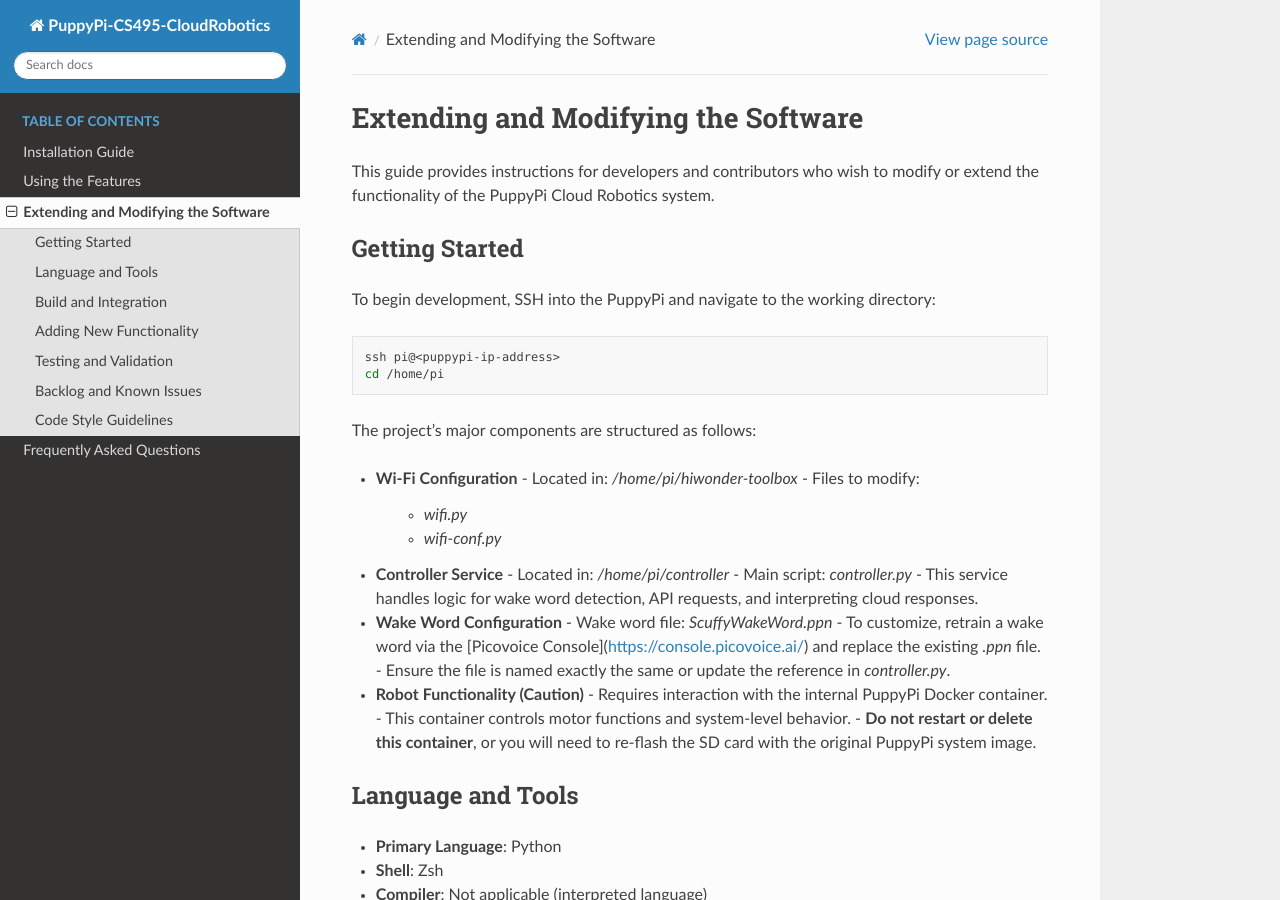
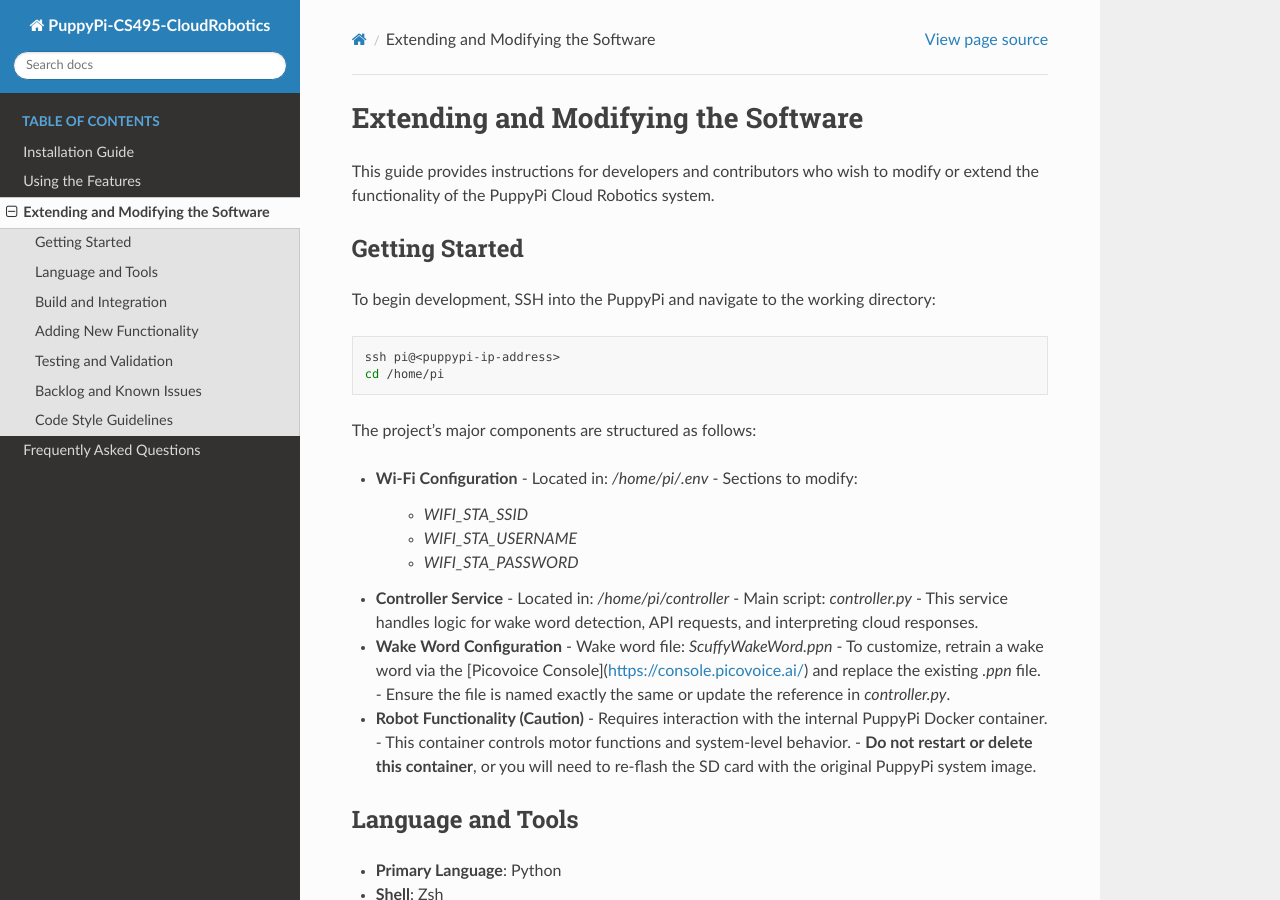
Before and after one commit to CS-495-Cloud-Robotics-Team/PuppyPi, a Sphinx documentation site: the page built from docs/extend.rst, in a window 1280 px wide and 900 px high. Built offline with Sphinx 7.4.7 and the Read the Docs theme 3.1.0, drawn with Linux system fonts in a browser that asks for light colours; pages that are not in the unit, such as notebooks, are missing from menus.

Commit message:
Updates extend.rst

```diff
--- a/docs/extend.rst
+++ b/docs/extend.rst
@@ -16,10 +16,11 @@ To begin development, SSH into the PuppyPi and navigate to the working directory
 The project’s major components are structured as follows:
 
 - **Wi-Fi Configuration**
-  - Located in: `/home/pi/hiwonder-toolbox`
-  - Files to modify:
-    - `wifi.py`
-    - `wifi-conf.py`
+  - Located in: `/home/pi/.env`
+  - Sections to modify:
+    - `WIFI_STA_SSID`
+    - `WIFI_STA_USERNAME`
+    - `WIFI_STA_PASSWORD`
 
 - **Controller Service**
   - Located in: `/home/pi/controller`
```
